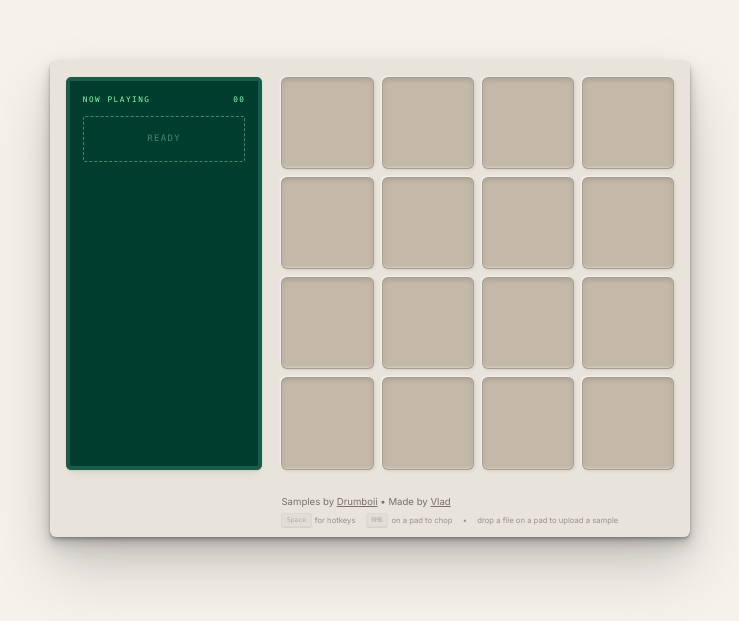
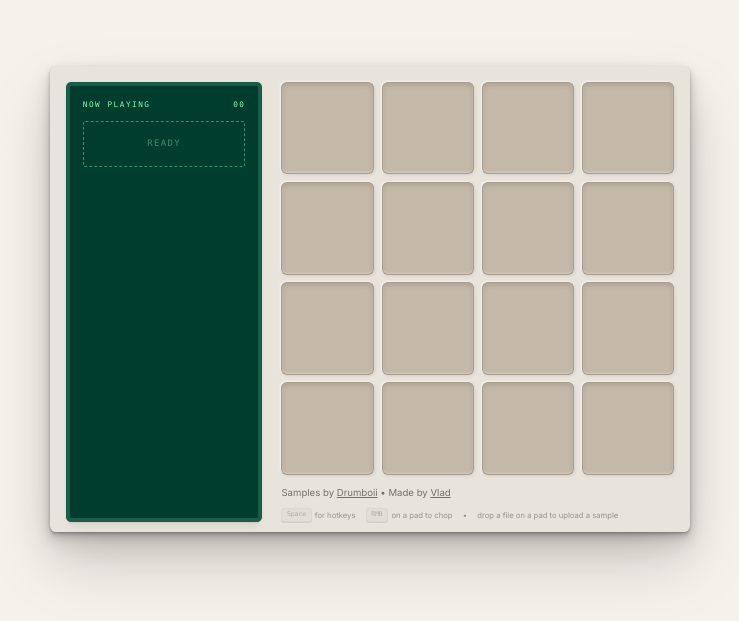
Before and after one commit to vladmdgolam/sample, a Next.js app: page / in a window 1280 px wide. Shown: the part 101-722 px from the top of the page, without its empty margins (270-1009 px from the left). Built offline with nearby package versions, Linux system fonts and the light colour scheme.

Commit message:
fix: refine footer layout and improve hotkey instructions visibility
- Adjust footer layout for better spacing and alignment
- Enhance visibility of hotkey instructions and upload tips
- Maintain credits for sample sources in a more structured format

```diff
--- a/components/PadGrid.tsx
+++ b/components/PadGrid.tsx
@@ -418,14 +418,7 @@ export const PadGrid: React.FC<PadGridProps> = ({ padKeys, keyToPadMapping, isDa
                 )
               })}
             </div>
-          </div>
-        )}
-        {/* Footer - hidden in edit mode */}
-        {!editMode && (
-          <>
-            <div className="hidden md:block" /> {/* Spacer for first column */}
-            <div className="flex flex-col gap-[1vw] md:gap-[0.3vw] pt-[3vw] md:pt-[0.5vw]">
-              <div className="text-center md:text-left text-[2.5vw] md:text-[0.75vw] text-[var(--c-text-dark)] opacity-70">
+            <div className="text-center md:text-left text-[2.5vw] md:text-[0.75vw] text-[var(--c-text-dark)] opacity-70 pt-[1vw] md:pt-[0.3vw]">
               Samples by{" "}
               <a
                 href="https://drumboii.com/products/free-808-sample-pack"
@@ -471,7 +464,6 @@ export const PadGrid: React.FC<PadGridProps> = ({ padKeys, keyToPadMapping, isDa
               )}
             </div>
           </div>
-          </>
         )}
       </div>
     </div>
```
Lines whose indentation alone changed are shown as unchanged.
